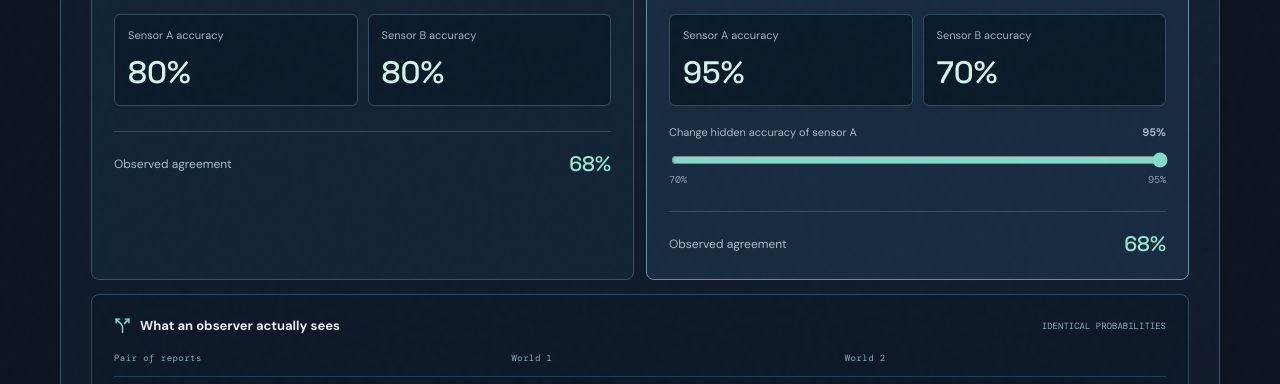
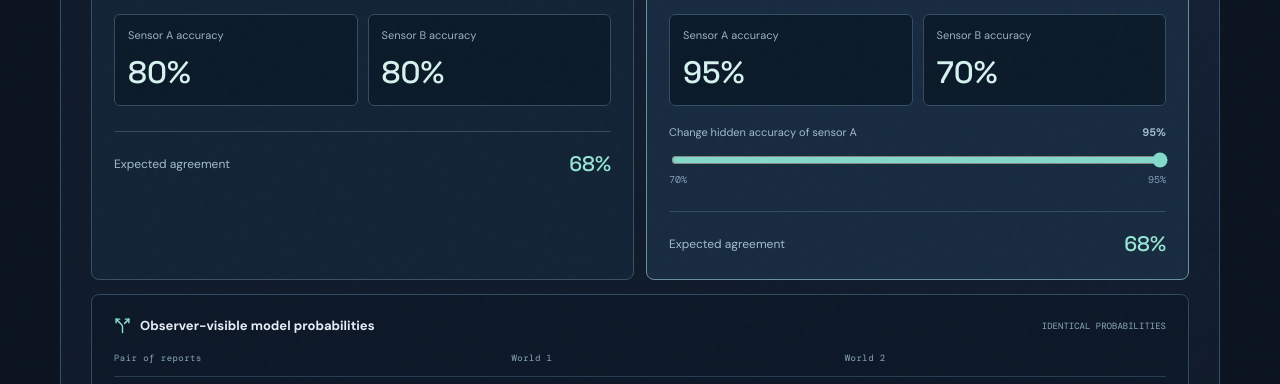
Before and after one commit to MichaelWave369/CompAware, a React (Vite) app: page / in a window 1280 px wide. Shown: the part 7820-8204 px from the top of the page. Built offline with nearby package versions, Linux system fonts and the light colour scheme.

Commit message:
docs(ca-sc-03): label analytical agreement as expected, not observed data

```diff
--- a/src/components/WitnessParadox.jsx
+++ b/src/components/WitnessParadox.jsx
@@ -25,7 +25,7 @@ export default function WitnessParadox() {
           <div className="witness-world-label">HYPOTHETICAL WORLD 1 <span>FIXED</span></div>
           <h4>Equal reliability</h4>
           <div className="witness-readouts"><div><span>Sensor A accuracy</span><strong>{percent(base.a)}</strong></div><div><span>Sensor B accuracy</span><strong>{percent(base.b)}</strong></div></div>
-          <div className="witness-agreement">Observed agreement <strong>{percent(WITNESS_MODEL.targetAgreement)}</strong></div>
+          <div className="witness-agreement">Expected agreement <strong>{percent(WITNESS_MODEL.targetAgreement)}</strong></div>
         </article>
         <article className="witness-world witness-world-alternate">
           <div className="witness-world-label">HYPOTHETICAL WORLD 2 <span>ADJUSTABLE</span></div>
@@ -35,13 +35,13 @@ export default function WitnessParadox() {
           <input id="witness-a-range" type="range" min="70" max="95" step="5" value={selectedA}
             onChange={(event) => setSelectedA(Number(event.target.value))}/>
           <div className="witness-range-ends"><span>70%</span><span>95%</span></div>
-          <div className="witness-agreement">Observed agreement <strong>{percent(WITNESS_MODEL.targetAgreement)}</strong></div>
+          <div className="witness-agreement">Expected agreement <strong>{percent(WITNESS_MODEL.targetAgreement)}</strong></div>
         </article>
       </div>
 
       <div className="witness-observations">
         <div className="witness-section-title"><Split size={17} aria-hidden="true"/>
-          <strong>What an observer actually sees</strong><span>IDENTICAL PROBABILITIES</span>
+          <strong>Observer-visible model probabilities</strong><span>IDENTICAL PROBABILITIES</span>
         </div>
         <div className="witness-distribution" role="table" aria-label="Observable pair frequencies in both hypothetical worlds">
           <div role="row" className="witness-distribution-header"><span role="columnheader">Pair of reports</span><span role="columnheader">World 1</span><span role="columnheader">World 2</span></div>
```
